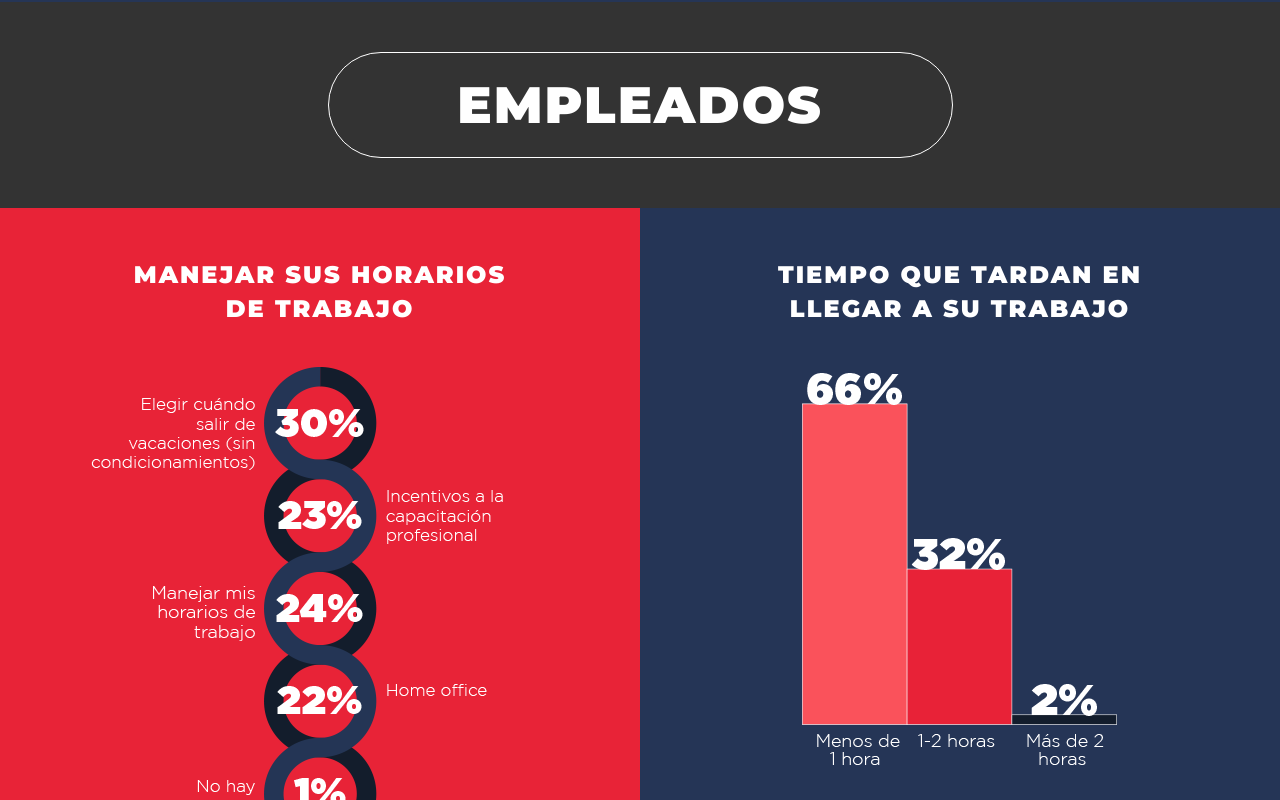
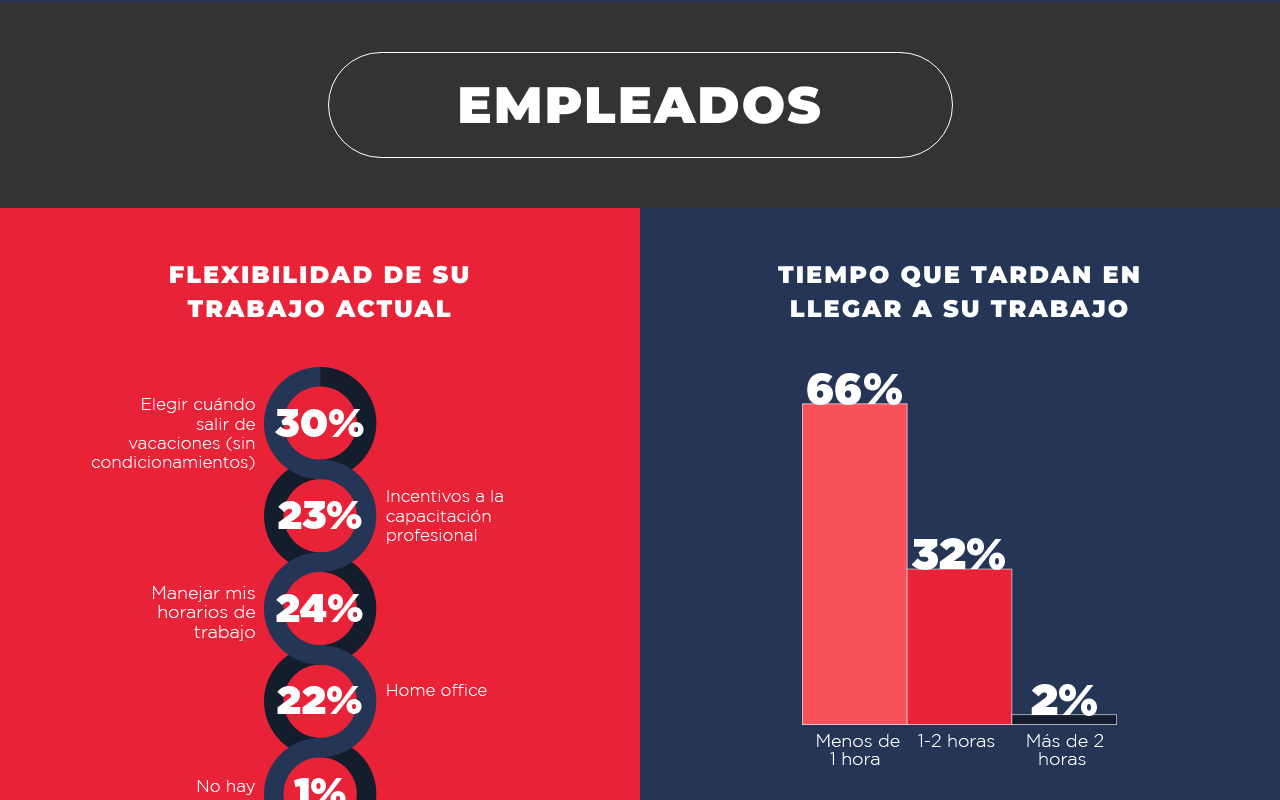
Before and after one commit to aleynanracosta/workanareporteespanol, a plain HTML site: page index.html in a window 1280 px wide. Shown: the part 11200-12000 px from the top of the page. Drawn offline with nearby package versions, Linux system fonts and the light colour scheme.

Commit message:
Update index.html

```diff
--- a/index.html
+++ b/index.html
@@ -293,7 +293,7 @@
         <div class="row">
           <div class="col-md-6 col-lg-6 col-sm-12 col-xs-12 flexibilidad">
             <div class="col-md-12 col-lg-12 col-sm-12 col-xs-12 text-trabajan">
-              <p>Manejar sus horarios <br> de trabajo</p>
+              <p>Flexibilidad de su <br> trabajo actual</p>
             </div>
             <img class="img-responsive" src="img/incentivos.png" alt="">
           </div>
```
